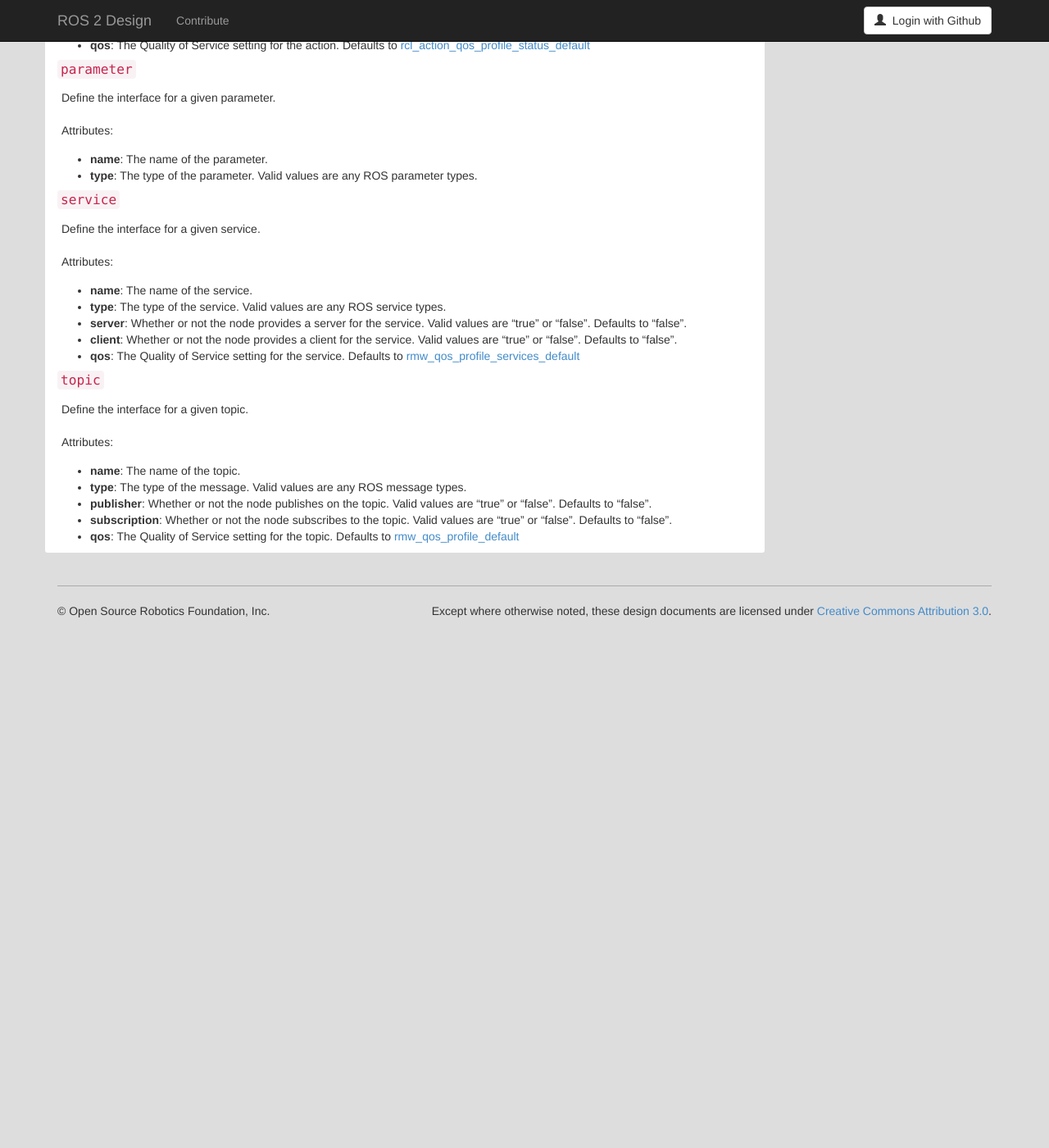
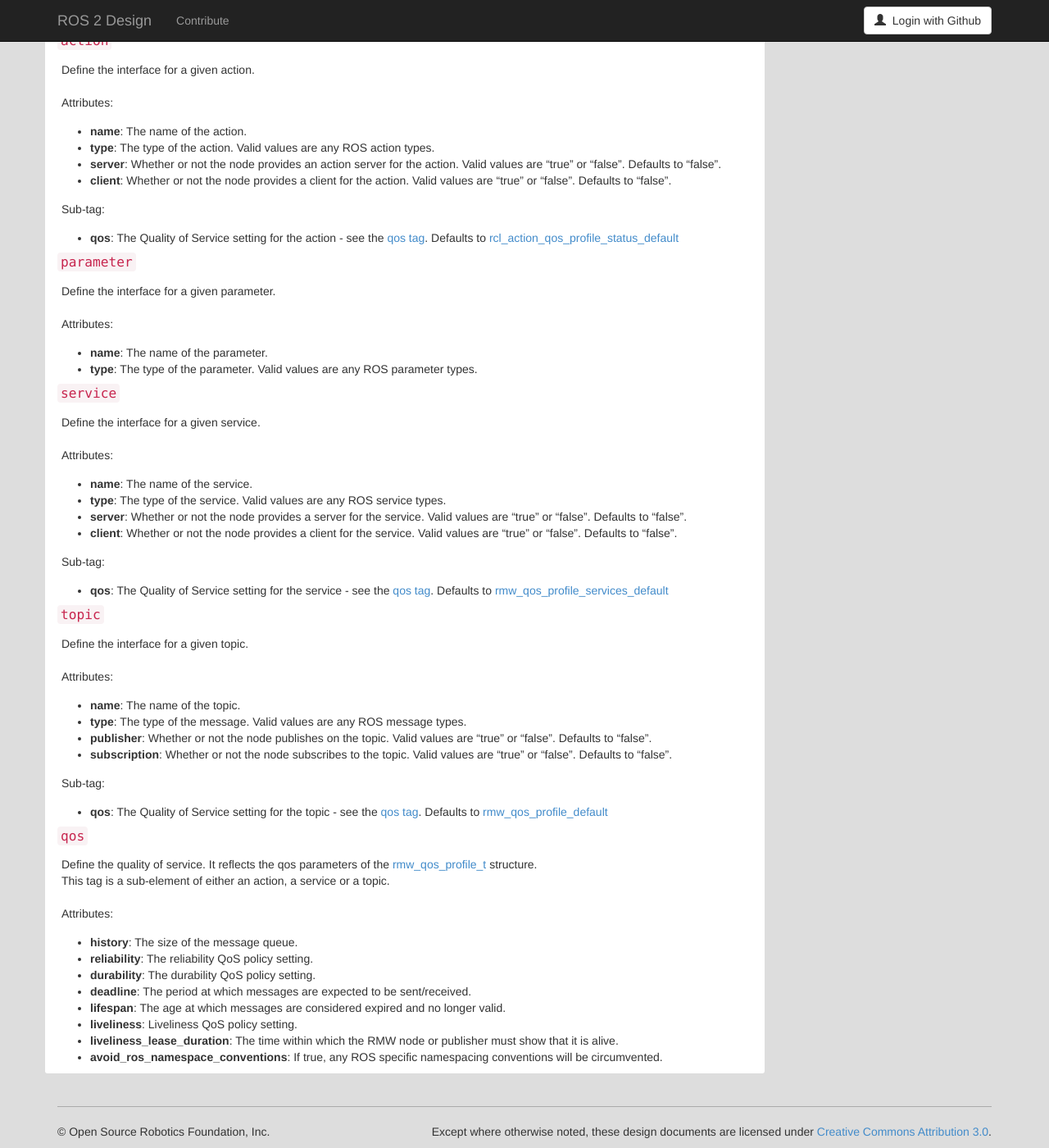
Before and after one commit to ros2/design, a Jekyll site: the page built from articles/ros_node_idl.md, in a window 1280 px wide and 1400 px high, scrolled down 3556 px. Shown: the whole window at 82% size. Built offline with Jekyll 4.4.1, drawn with Linux system fonts in a browser that asks for light colours; nearby versions of some CDN libraries; before the commit the page ends 4321 px from its top, so only the background shows below that; some of the changed text lies outside the part shown.

Commit message:
update qos as a sub-tag

```diff
--- a/articles/ros2_node_idl/interface_declaration.xml
+++ b/articles/ros2_node_idl/interface_declaration.xml
@@ -7,7 +7,17 @@
 
   <node name="node_2" >
     <parameter name="rate" type="int" />
-    <topic name="/foo/bar" type="std_msgs/msg/String" subscription="true" />
+    <topic name="/foo/bar" type="std_msgs/msg/String" subscription="true">
+      <qos
+        history=""
+        reliability=""
+        durability=""
+        deadline=""
+        lifespan=""
+        liveliness=""
+        liveliness_lease_duration=""
+        avoid_ros_namespace_conventions="false" />
+    </topic>
     <service name="/example_service" type="std_srvs/srv/Empty" client="true" />
     <action name="/example_action", type="example_interfaces/action/Fibonacci" client="true" />
   </node>
--- a/articles/ros_node_idl.md
+++ b/articles/ros_node_idl.md
@@ -162,7 +162,9 @@ Valid values are any ROS action types.
 Valid values are "true" or "false". Defaults to "false".
 - **client**: Whether or not the node provides a client for the action.
 Valid values are "true" or "false". Defaults to "false".
-- **qos**: The Quality of Service setting for the action.
+
+Sub-tag:
+- **qos**: The Quality of Service setting for the action - see the [qos tag](####qos).
 Defaults to [rcl_action_qos_profile_status_default][rcl_action_qos_profile_status_default_link]
 
 #### `parameter`
@@ -186,7 +188,9 @@ Valid values are any ROS service types.
 Valid values are "true" or "false". Defaults to "false".
 - **client**: Whether or not the node provides a client for the service.
 Valid values are "true" or "false". Defaults to "false".
-- **qos**: The Quality of Service setting for the service.
+
+Sub-tag:
+- **qos**: The Quality of Service setting for the service - see the [qos tag](####qos).
 Defaults to [rmw_qos_profile_services_default][rmw_qos_profile_services_default_link]
 
 #### `topic`
@@ -201,8 +205,26 @@ Valid values are any ROS message types.
 Valid values are "true" or "false". Defaults to "false".
 - **subscription**: Whether or not the node subscribes to the topic.
 Valid values are "true" or "false". Defaults to "false".
-- **qos**: The Quality of Service setting for the topic.
+
+Sub-tag:
+- **qos**: The Quality of Service setting for the topic - see the [qos tag](####qos).
 Defaults to [rmw_qos_profile_default][rmw_qos_profile_default_link]
+
+#### `qos`
+
+Define the quality of service. It reflects the qos parameters of the [rmw_qos_profile_t][rmw_qos_profile_t] structure.
+This tag is a sub-element of either an action, a service or a topic.
+
+Attributes:
+- **history**: The size of the message queue.
+- **reliability**: The reliability QoS policy setting.
+- **durability**: The durability QoS policy setting.
+- **deadline**: The period at which messages are expected to be sent/received.
+- **lifespan**: The age at which messages are considered expired and no longer valid.
+- **liveliness**: Liveliness QoS policy setting.
+- **liveliness_lease_duration**: The time within which the RMW node or publisher must show that it is alive.
+- **avoid_ros_namespace_conventions**: If true, any ROS specific namespacing conventions will be circumvented.
+
 
 [dds_security]: https://www.omg.org/spec/DDS-SECURITY/1.1/PDF
 [sros2_design]: /articles/ros2_dds_security.html
@@ -212,3 +234,4 @@ Defaults to [rmw_qos_profile_default][rmw_qos_profile_default_link]
 [rcl_action_qos_profile_status_default_link]: https://github.com/ros2/rcl/blob/master/rcl_action/include/rcl_action/default_qos.h
 [rmw_qos_profile_services_default_link]: https://github.com/ros2/rmw/blob/master/rmw/include/rmw/qos_profiles.h#L64
 [rmw_qos_profile_default_link]: https://github.com/ros2/rmw/blob/master/rmw/include/rmw/qos_profiles.h#L51
+[rmw_qos_profile_t]: https://github.com/ros2/rmw/blob/master/rmw/include/rmw/types.h#L299
```
